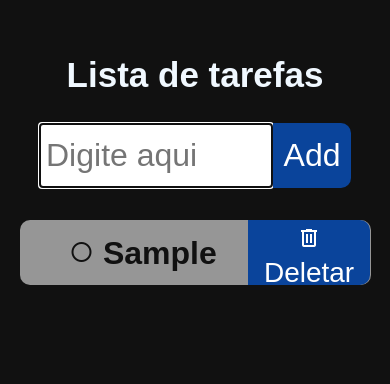
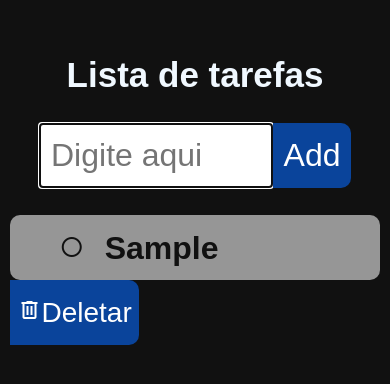
Before and after one commit to PetersonPortella/Lista-tarefa, a plain HTML site: page index.html in a window 390 px wide. Both pictures are taken after typing "Sample" into the empty fields and a click on the button "Add". Drawn offline with nearby package versions, Linux system fonts and the light colour scheme.

Commit message:
Update media.css

```diff
--- a/media.css
+++ b/media.css
@@ -1,4 +1,4 @@
-@media all and (min-width:319px) and (max-width:1200px){
+@media all and (min-width:300px) and (max-width:1200px){
     *{
         margin: 0;
         padding: 0;
@@ -23,7 +23,7 @@
     input{
         width: 75%;
         height: 65px;
-        padding-left: 5px;
+        padding-left: 10px;
         display: flex;
     }
 
@@ -36,25 +36,25 @@
         width: 100%;
         margin: 0 auto;
         height: 65px;
-        align-items: center;
     }
 
 
     .item{
-        width: 90%;
-        margin: 5px auto;
+        width: 95%;
+        margin: 0 auto;
         height: 65px;
+        margin-bottom: 10px;
         background: #969696;
     }
 
     .item-icone{
-        width: 15%;
+        width: 10%;
         height: 65px;
         padding-top: 15px;
     }
 
     .item-texto{
-        width: 50%;
+        width: 55%;
         height: 65px;
         padding-top: 15px;
     }
@@ -69,7 +69,7 @@
         width: 100%;
         height: 65px;
         font-size: 28px;
-        padding-bottom: 5px;
+
     }
 
     .item-clicado{
```
